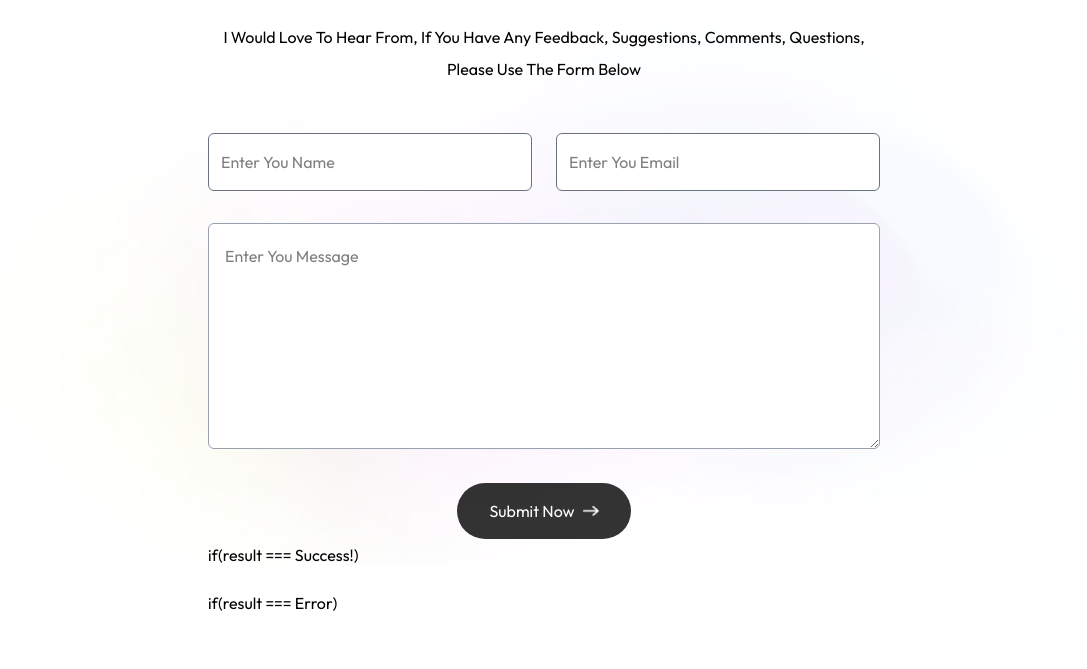
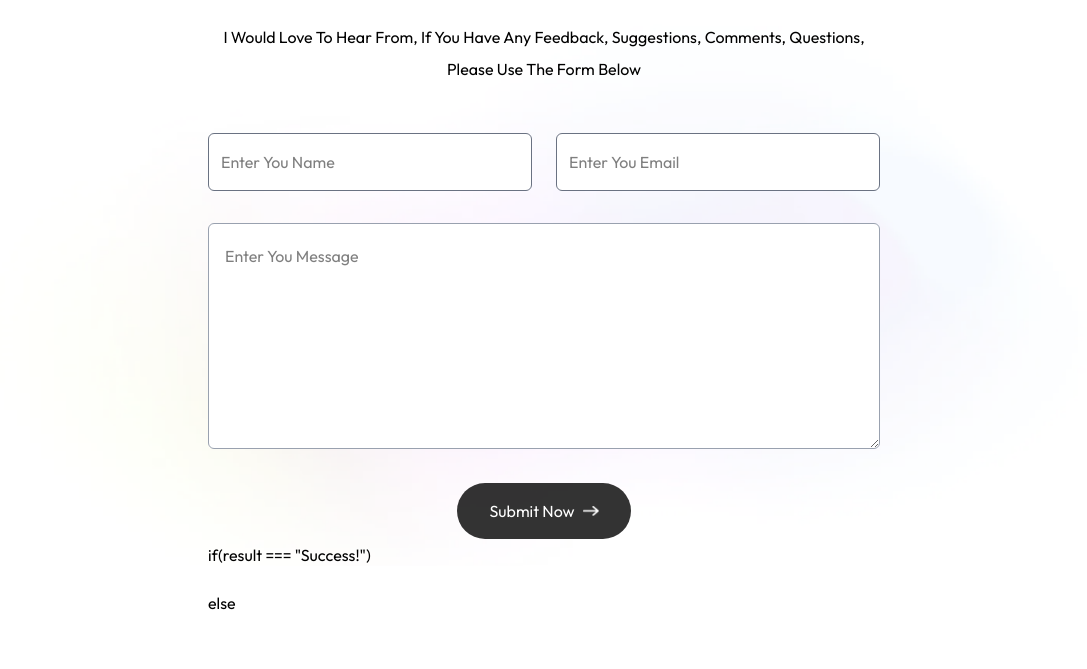
Before and after one commit to parveen-singh09/Portfolio, a Next.js app in the folder my-app/: page / in a window 1280 px wide. Shown: the part 3020-3689 px from the top of the page, without its empty margins (96-1183 px from the left). Built offline with nearby package versions, Linux system fonts and the light colour scheme; a web font is replaced by a local one.

Commit message:
error color  changes

```diff
--- a/my-app/app/components/Contact.jsx
+++ b/my-app/app/components/Contact.jsx
@@ -86,10 +86,10 @@ export const Contact = ({ isDarkMode, setIsDarkMode }) => {
           <Image alt='' src={isDarkMode ? assets.right_arrow_bold_dark : assets.right_arrow_white} className='w-4' />
         </motion.button>
 
-        if(result === Success!){
+        if(result === "Success!"){
           <p className='mt-4 text-green-500'>{result}</p>
         }
-        if(result === Error) {
+        else  {
           <p className='mt-4 text-red-500'>{result}</p>
         }
       </motion.form>
```
